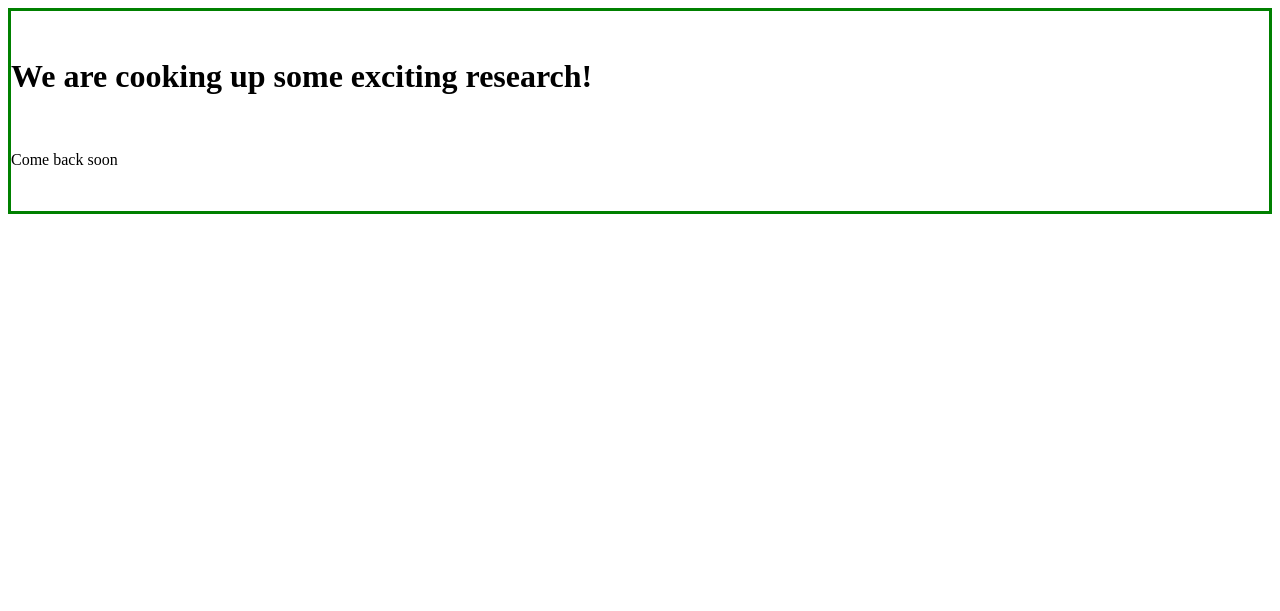
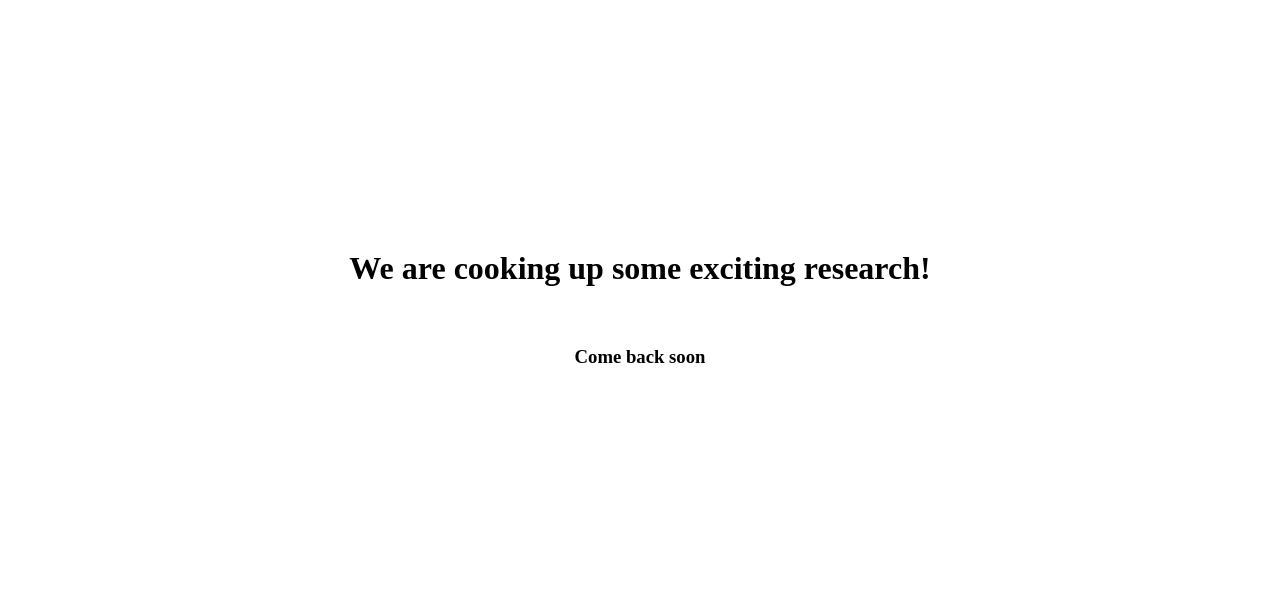
Before and after one commit to dalek2point3/dalek2point3.github.io, a plain HTML site: page index.html in a window 1280 px wide. Drawn offline with Linux system fonts and the light colour scheme.

Commit message:
center h

```diff
--- a/index.html
+++ b/index.html
@@ -5,28 +5,30 @@
 </head>
 <body>
 
- <style>
+<style>
 .container {
-  height: 200px;
+  height: 600px;
   position: relative;
-  border: 3px solid green;
+  border: 0px solid green;
 }
 
-.vertical-center {
+.center {
   margin: 0;
   position: absolute;
   top: 50%;
-  -ms-transform: translateY(-50%);
-  transform: translateY(-50%);
+  left: 50%;
+  -ms-transform: translate(-50%, -50%);
+  transform: translate(-50%, -50%);
 }
 </style>
 
+ <center>
 <div class="container">
-  <div class="vertical-center">
+  <div class="center">
     <h1>We are cooking up some exciting research!</h1> <br />
-    <p> Come back soon </a>
+    <p><h3> Come back soon</h3> </a>
   </div>
 </div>
-
+</center>
 </body>
 </html>
```
